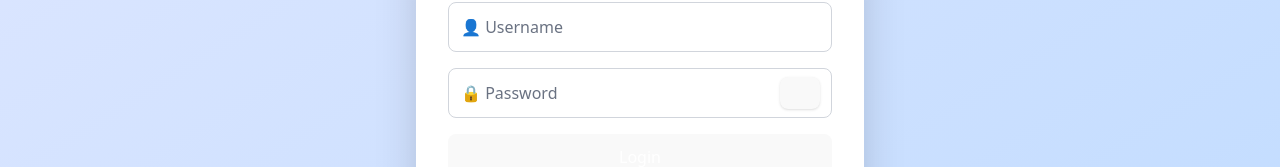
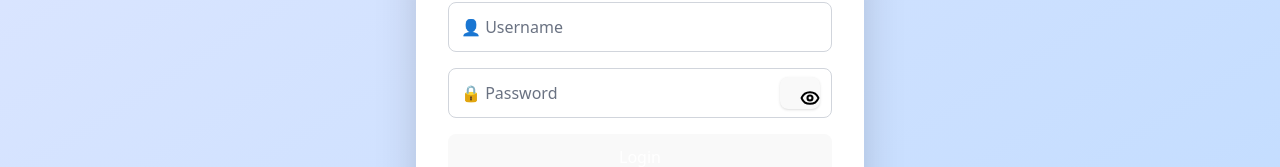
Before and after one commit to ManojKumar184/chatterbox, a React (Vite) app in the folder frontend/: page /login in a window 1280 px wide. Shown: the part 321-488 px from the top of the page. Built offline with nearby package versions, Linux system fonts and the light colour scheme; no server answers.

Commit message:
attempt failed trying again

```diff
--- a/frontend/src/pages/Login.jsx
+++ b/frontend/src/pages/Login.jsx
@@ -56,13 +56,12 @@ export default function Login() {
             <button
               type="button"
               onClick={() => setShowPassword((prev) => !prev)}
-              className="absolute right-3 top-1/2 -translate-y-1/2 w-8 h-8 flex items-center justify-center
-                         rounded-full border-2 border-black bg-gray-50 shadow-sm"
+              className="absolute right-3 top-1/2 -translate-y-1/2 w-8 h-8 bg-gray-50 shadow-sm"
             >
               {showPassword ? (
-                <EyeOff size={20} stroke="black" strokeWidth={2} />
+                <EyeOff size={20} stroke="black" strokeWidth={2.5} />
               ) : (
-                <Eye size={20} stroke="black" strokeWidth={2} />
+                <Eye size={20} stroke="black" strokeWidth={2.5} />
               )}
             </button>
           </div>
```
